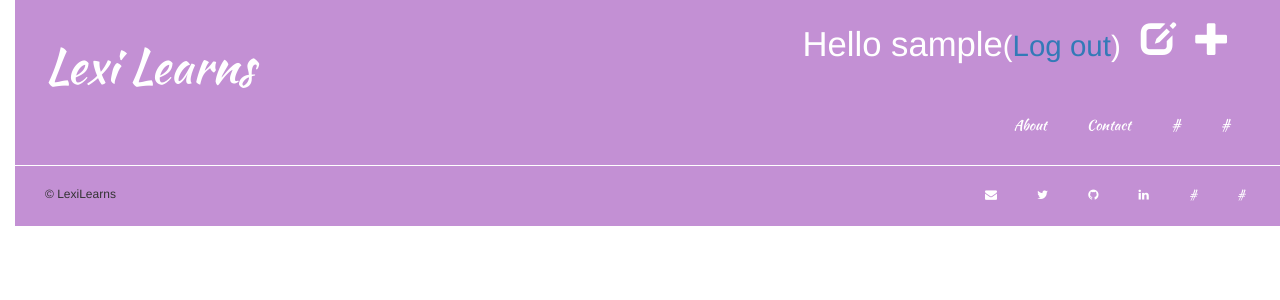
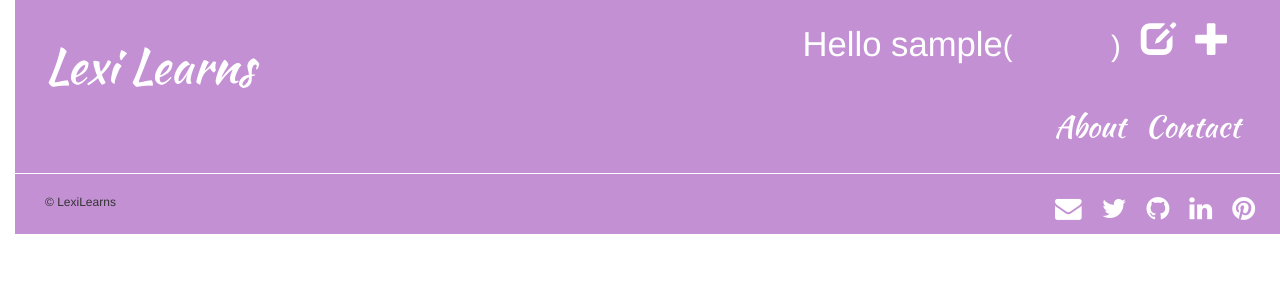
Before and after one commit to amfitz/lexilearns, a Django app: page / in a window 1280 px wide. Shown: the top 300 px of the page. Run offline with Django 3.2, Linux system fonts and the light colour scheme; the visitor is signed in with stand-in values (Sample User, id 1); data that the repository does not hold is empty; some libraries are stand-ins or nearby versions.

Commit message:
improved footer icons, added comment count bubble, and changed all linkes to purple.

```diff
--- a/blog/static/css/blog.css
+++ b/blog/static/css/blog.css
@@ -10,10 +10,12 @@ body {
     padding-left: 15px;
 }
 
+a, a:active, a:visited {
+  color: #C390D4;
+}
+
 header {
     background-color: #C390D4;
-    margin-top: 0;
-    margin-bottom:20;
     padding: 20px 20px 20px 40px;
 }
 
@@ -23,11 +25,12 @@ header h1, header h1 a, header h1 a:visited, header h1 a:active {
     text-decoration: none;
 }
 
-header nav p a,
-footer nav p a {
-  color: white;
-  text-decoration: none;
-  padding:20px;
+header nav h2 a, header nav h2 a:visited, header nav h2 a:active,
+footer nav p a, footer nav p a:visited, footer nav p a:active {
+    color: #ffffff;
+    text-decoration: none;
+    padding-left: 10px;
+    padding-right: 10px;
 }
 
 .content {
@@ -41,7 +44,7 @@ h1, h2, h3, h4, nav p a {
 header nav {
   display: flex;
   justify-content: flex-end;
-  padding-top: 35px;
+  padding-top: 10px;
 }
 
 footer {
@@ -55,7 +58,7 @@ footer {
 footer nav {
   display: flex;
   justify-content: flex-end;
-  padding-bottom: 20px;
+  font-size: 20px;
 }
 
 
@@ -80,6 +83,7 @@ footer nav {
 
 .post {
     margin-bottom: 70px;
+    font-family: 'Lato';
 }
 
 .post h1 a, .post h1 a:visited {
@@ -88,5 +92,6 @@ footer nav {
 
 .comment {
     margin: 20px 0px 20px 20px;
-    font-family: 'Marck Script', cursive;
+    font-family: 'Lato';
+
 }
--- a/blog/templates/blog/base.html
+++ b/blog/templates/blog/base.html
@@ -5,7 +5,7 @@
     <link rel="stylesheet" href="//maxcdn.bootstrapcdn.com/bootstrap/3.2.0/css/bootstrap.min.css">
     <link rel="stylesheet" href="//maxcdn.bootstrapcdn.com/bootstrap/3.2.0/css/bootstrap-theme.min.css">
     <link rel="stylesheet" href="{% static 'css/blog.css' %}">
-    <link href="https://fonts.googleapis.com/css?family=Amatic+SC|Coming+Soon|Cookie|Dancing+Script|Great+Vibes|Indie+Flower|Kaushan+Script|Lobster+Two|Marck+Script|Pacifico|Shadows+Into+Light|Tangerine|Yellowtail" rel="stylesheet">
+    <link href="https://fonts.googleapis.com/css?family=Amatic+SC|Coming+Soon|Cookie|Dancing+Script|Great+Vibes|Indie+Flower|Kaushan+Script|Lobster+Two|Lato|Yellowtail" rel="stylesheet">
     <link rel="stylesheet" href="//maxcdn.bootstrapcdn.com/font-awesome/4.5.0/css/font-awesome.min.css"/>
     </head>
   <body>
@@ -20,10 +20,9 @@
       <div class="row">
       <h1 class="col-sm-4"><a href="{% url 'blog.views.post_list' %}">Lexi Learns</a></h1>
       <nav class="col-sm-8 text-right">
-         <p><a href="{% url 'blog.views.about' %}">About</a></p>
-         <p><a href="{% url 'blog.views.contact' %}">Contact</a></p>
-         <p><a href="#">#</a></p>
-         <p><a href="#">#</a></p>
+         <h2><a href="{% url 'blog.views.about' %}">About</a></h2>
+         <h2><a href="{% url 'blog.views.contact' %}">Contact</a></h2>
+
        </nav>
      </div>
     </header>
@@ -42,12 +41,12 @@
   <div class="row">
     <p class="col-sm-4">&copy LexiLearns</p>
       <nav class="col-sm-8 text-right">
-        <p><a href="mailto:hello@lexilearns.com?subject=Hello20%from20%the20%Blog"><i class="fa fa-envelope"></i></a></p>
-        <p><a href="http://twitter.com/AlexisMFitz" target="_blank"><i class="fa fa-twitter"></i></a></p>
-        <p><a href="http://github.com/amfitz" target="_blank"><i class="fa fa-github"></i></a></p>
-        <p><a href="http://www.linkedin.com/in/alexisfitzpatrick" target="_blank"><i class="fa fa-linkedin"></i></a></p>
-        <p><a href="#" target="_blank">#</a></p>
-        <p><a href="#" target="_blank">#</a></p>
+        <p><a href="mailto:hello@lexilearns.com?subject=Hello20%from20%the20%Blog"><i class="fa fa-envelope fa-lg"></i></a></p>
+        <p><a href="http://twitter.com/AlexisMFitz" target="_blank"><i class="fa fa-twitter fa-lg"></i></a></p>
+        <p><a href="http://github.com/amfitz" target="_blank"><i class="fa fa-github fa-lg"></i></a></p>
+        <p><a href="http://www.linkedin.com/in/alexisfitzpatrick" target="_blank"><i class="fa fa-linkedin fa-lg"></i></a></p>
+        <p><a href="http://www.pinterest.com/lexilui/" target="_blank"><i class="fa fa-pinterest fa-lg"></i></a></p>
+
       </nav>
   </div>
 </footer>
--- a/blog/templates/blog/contact.html
+++ b/blog/templates/blog/contact.html
@@ -6,5 +6,5 @@ Contact - {{ block.super }}
 
 {% block content %}
 <h1>Contact Me</h1>
-<p>Follow any of the links in the footer contact me.</p>
+<p>Follow any of the links in the footer to contact me.</p>
 {% endblock content %}
--- a/blog/templates/blog/post_list.html
+++ b/blog/templates/blog/post_list.html
@@ -9,7 +9,13 @@
           </div>
           <h1><a href="{% url 'post_detail' pk=post.pk %}">{{ post.title }}</a></h1>
           <p>{{ post.text|linebreaks }}</p>
-          <a href="{% url 'blog.views.post_detail' pk=post.pk %}">Comments: {{ post.approved_comments.count }}</a>
+          <a href="{% url 'blog.views.post_detail' pk=post.pk %}">
+            <span class="fa-stack fa-lg">
+              <i class="fa fa-comment fa-stack-2x"></i>
+              <strong class="fa-stack-1x fa-stack-text fa-inverse">{{ post.approved_comments.count }}</strong>
+            </span>
+              Comments</a>
+
       </div>
   {% endfor %}
 {% endblock content %}
```
